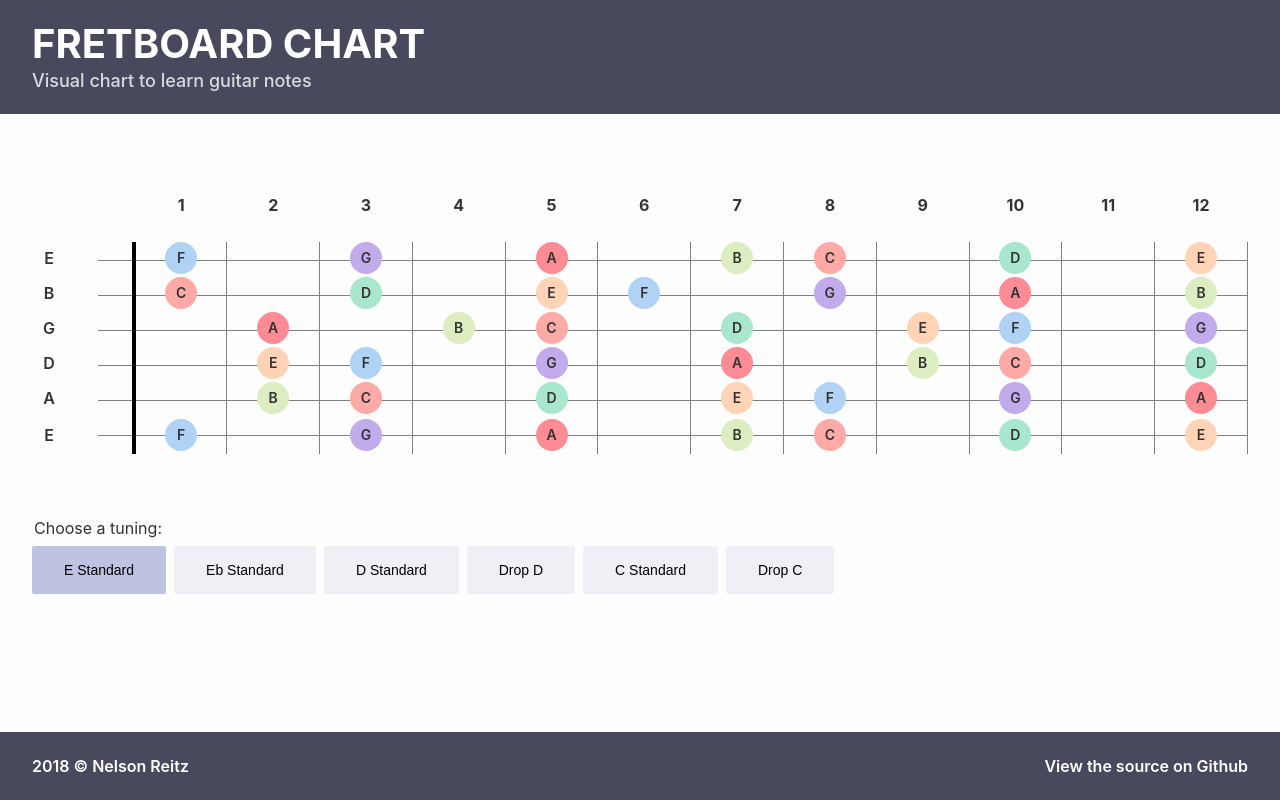
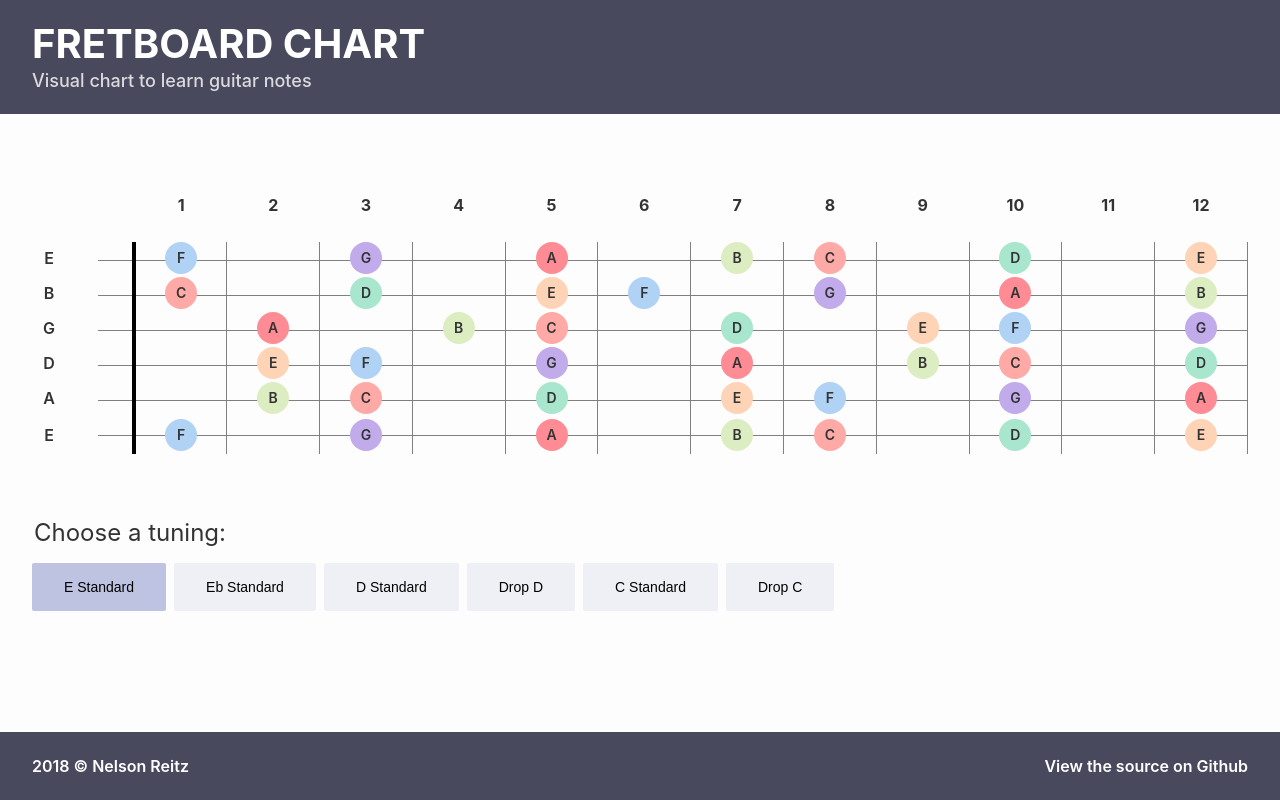
Before and after one commit to nelsonreitz/fretboard-notes, a React (Create React App) app: page / in a window 1280 px wide. Built offline with nearby package versions, Linux system fonts and the light colour scheme.

Commit message:
Add TuningSelect legend style

```diff
--- a/src/TuningSelect.css
+++ b/src/TuningSelect.css
@@ -6,5 +6,6 @@
 }
 
 .TuningSelect fieldset legend {
-  margin-bottom: .5rem;
+  margin-bottom: 1rem;
+  font-size: 1.5rem;
 }
```
